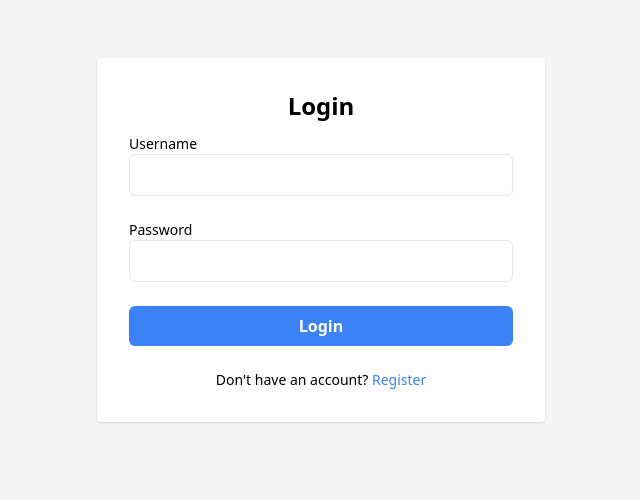
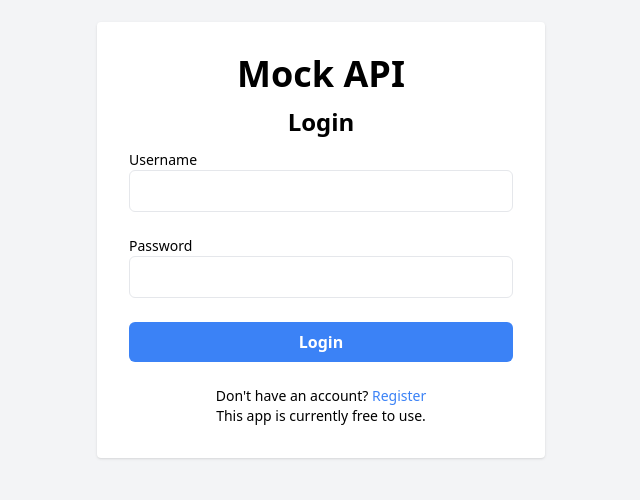
Before and after one commit to movarnell/HelpCodeItMockAPI-Client, a React (Vite) app: page / in a window 1280 px wide. Shown: the part 160-660 px from the top of the page, without its empty margins (319-959 px from the left). Built offline with nearby package versions, Linux system fonts and the light colour scheme.

Commit message:
Updated Login Page

```diff
--- a/src/components/Login.jsx
+++ b/src/components/Login.jsx
@@ -24,8 +24,9 @@
   };
 
   return (
-    <div className="flex items-center justify-center h-screen bg-gray-100">
+    <div className="flex items-center justify-center h-screen rounded bg-gray-100">
       <div className="w-full max-w-md p-8 space-y-3 bg-white rounded shadow">
+        <h1 className="text-4xl font-bold text-center">Mock API</h1>
         <h1 className="text-2xl font-bold text-center">Login</h1>
         {error && <p className="text-red-500">{error}</p>}
         <form onSubmit={handleSubmit} className="space-y-6">
@@ -49,6 +50,7 @@
               required
             />
           </div>
+
           <button className="w-full px-4 py-2 font-bold text-white bg-blue-500 rounded-md hover:bg-blue-600">
             Login
           </button>
@@ -57,6 +59,8 @@
             <a href="/register" className="text-blue-500 hover:underline">
               Register
             </a>
+            <br />
+            This app is currently free to use.
           </p>
         </form>
       </div>
```
